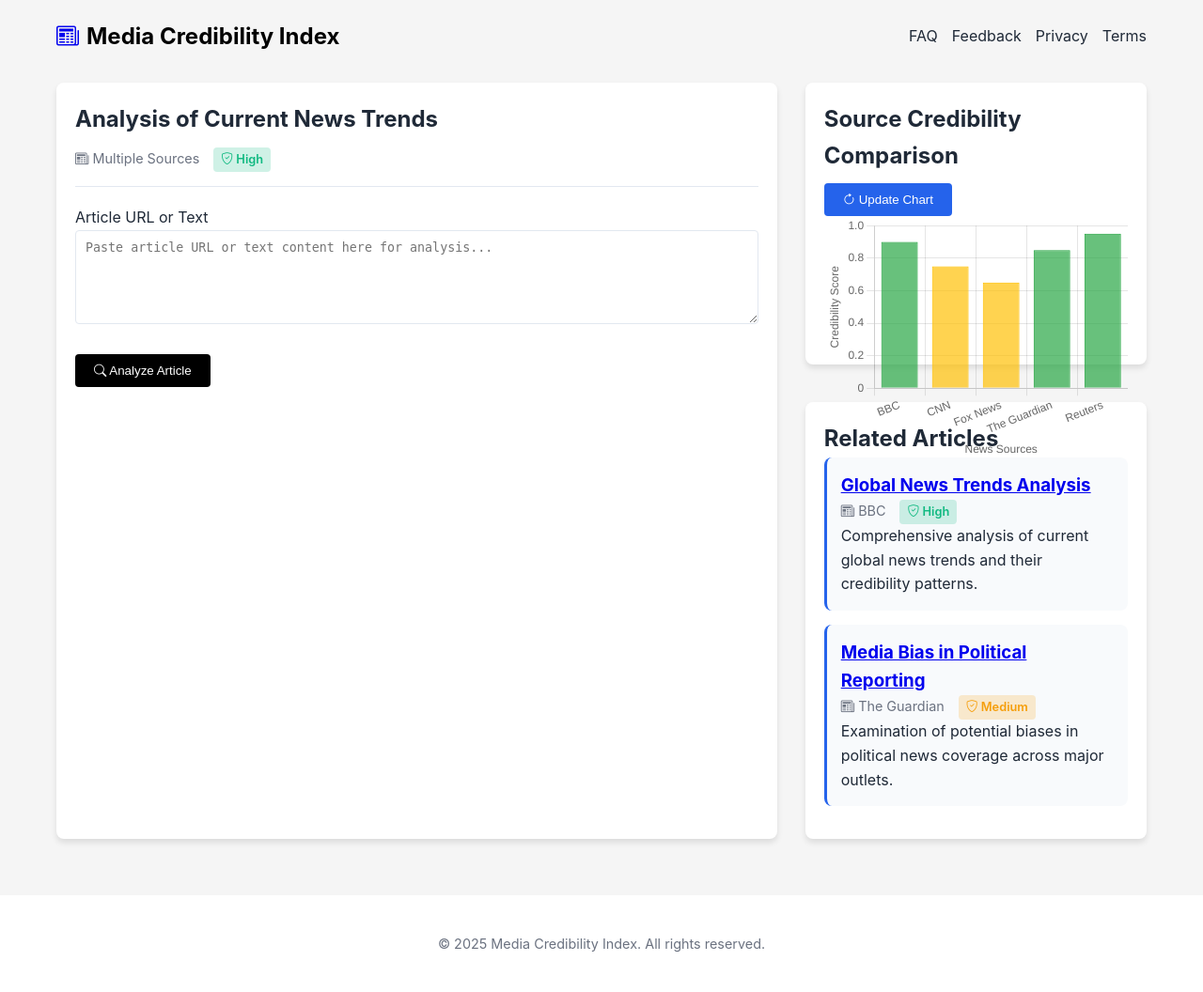
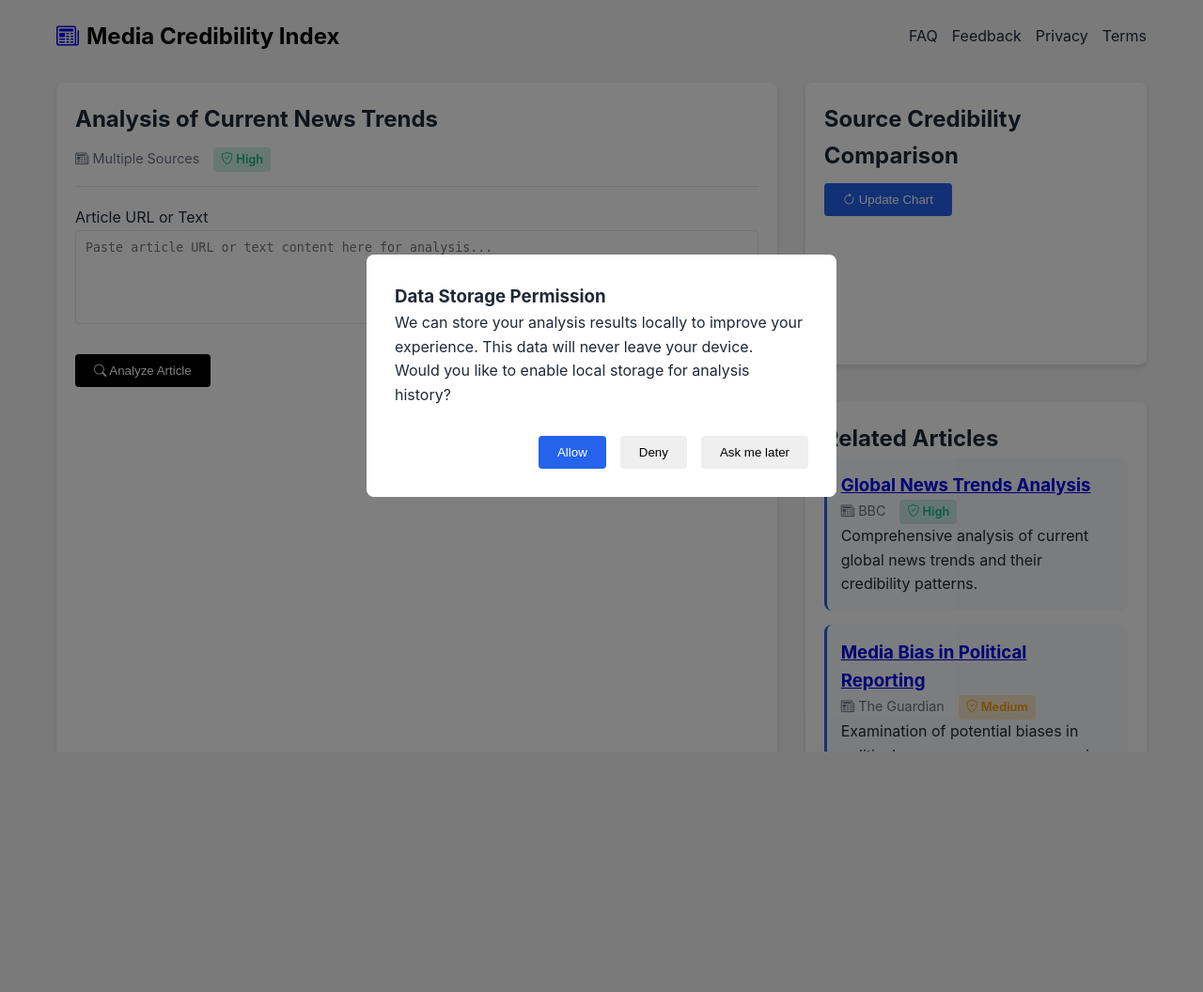
Before and after one commit to credibility-index/credibility-index, a Flask app: page / in a window 1280 px wide. Shown: the whole page at 94% size. After the commit the page ends 800 px from the top, so only its background shows below. Run offline with Flask 3, Linux system fonts and the light colour scheme.

Commit message:
Update index.html

```diff
--- a/templates/index.html
+++ b/templates/index.html
@@ -274,6 +274,35 @@
             font-size: 0.9rem;
         }
 
+        /* Стили для модального окна разрешения */
+        .permission-modal {
+            position: fixed;
+            top: 0;
+            left: 0;
+            width: 100%;
+            height: 100%;
+            background-color: rgba(0,0,0,0.5);
+            display: flex;
+            justify-content: center;
+            align-items: center;
+            z-index: 1000;
+        }
+
+        .permission-modal .modal-content {
+            background: white;
+            padding: 30px;
+            border-radius: 8px;
+            max-width: 500px;
+            width: 90%;
+        }
+
+        .permission-modal .modal-actions {
+            display: flex;
+            justify-content: flex-end;
+            gap: 15px;
+            margin-top: 20px;
+        }
+
         @media (max-width: 768px) {
             .main-content {
                 flex-direction: column;
@@ -314,7 +343,6 @@
                             <label for="articleInput">Article URL or Text</label>
                             <textarea class="form-control" id="articleInput" placeholder="Paste article URL or text content here for analysis..."></textarea>
                         </div>
-                        <!-- Кнопка "Analyze Article" с черным фоном и белым текстом -->
                         <button onclick="analyzeArticle()" class="btn btn-black">
                             <i class="bi bi-search"></i> Analyze Article
                         </button>
@@ -328,7 +356,6 @@
             <div class="sidebar">
                 <div class="chart-container">
                     <h2>Source Credibility Comparison</h2>
-                    <!-- Кнопка "Update Chart" остается синей -->
                     <button onclick="updateChart()" class="btn btn-primary">
                         <i class="bi bi-arrow-clockwise"></i> Update Chart
                     </button>
@@ -337,6 +364,7 @@
 
                 <div class="similar-articles">
                     <h2>Related Articles</h2>
+                    <div id="similarArticlesContainer">
                         <div class="similar-article">
                             <h3><a href="#">Global News Trends Analysis</a></h3>
                             <div class="article-meta">
@@ -352,6 +380,7 @@
                                 <span class="credibility-badge medium"><i class="bi bi-shield-check"></i> Medium</span>
                             </div>
                             <p>Examination of potential biases in political news coverage across major outlets.</p>
+                        </div>
                     </div>
                 </div>
             </div>
@@ -374,6 +403,77 @@
             sources: ['BBC', 'CNN', 'Fox News', 'The Guardian', 'Reuters'],
             scores: [0.9, 0.75, 0.65, 0.85, 0.95]
         };
+
+        // В начале приложения
+        document.addEventListener('DOMContentLoaded', () => {
+            // Проверяем, было ли уже запрошено разрешение
+            const permissionStatus = localStorage.getItem('analysisPermissionStatus');
+
+            if (!permissionStatus) {
+                // Если статуса нет, показываем модальное окно
+                showInitialPermissionModal();
+            } else {
+                // Инициализируем приложение
+                initApp();
+            }
+        });
+
+        // Функция для показа начального модального окна
+        function showInitialPermissionModal() {
+            const modal = document.createElement('div');
+            modal.innerHTML = `
+                <div class="permission-modal">
+                    <div class="modal-content">
+                        <h3>Data Storage Permission</h3>
+                        <p>We can store your analysis results locally to improve your experience. This data will never leave your device.</p>
+                        <p>Would you like to enable local storage for analysis history?</p>
+                        <div class="modal-actions">
+                            <button id="allowStorage" class="btn btn-primary">Allow</button>
+                            <button id="denyStorage" class="btn">Deny</button>
+                            <button id="askLater" class="btn">Ask me later</button>
+                        </div>
+                    </div>
+                </div>
+            `;
+
+            document.body.appendChild(modal);
+
+            // Обработчики кнопок
+            document.getElementById('allowStorage').addEventListener('click', () => {
+                localStorage.setItem('analysisPermission', 'granted');
+                localStorage.setItem('analysisPermissionStatus', 'asked');
+                modal.remove();
+                initApp();
+            });
+
+            document.getElementById('denyStorage').addEventListener('click', () => {
+                localStorage.setItem('analysisPermission', 'denied');
+                localStorage.setItem('analysisPermissionStatus', 'asked');
+                modal.remove();
+                initApp();
+            });
+
+            document.getElementById('askLater').addEventListener('click', () => {
+                localStorage.setItem('analysisPermissionStatus', 'asked');
+                modal.remove();
+                initApp();
+            });
+        }
+
+        // Функция инициализации приложения
+        function initApp() {
+            // Инициализация графика
+            initChart();
+
+            // Остальная инициализация приложения
+            const navLinks = document.querySelectorAll('.navbar-link');
+            navLinks.forEach(link => {
+                link.addEventListener('click', function(e) {
+                    e.preventDefault();
+                    window.location.href = this.getAttribute('href');
+                });
+            });
+        }
 
         // Функция для инициализации графика
         function initChart() {
@@ -444,12 +544,15 @@
                     <p>Updating chart data...</p>
                 </div>
             `;
+
             container.insertAdjacentHTML('afterbegin', loadingHTML);
+
             setTimeout(() => {
                 const loadingElement = container.querySelector('.loading');
                 if (loadingElement) {
                     loadingElement.remove();
                 }
+
                 if (analysisHistory.length > 0) {
                     const sources = analysisHistory.map((_, index) => `Analysis ${index + 1}`);
                     const scores = analysisHistory.map(item => item.credibility_score || 0.7);
@@ -466,10 +569,12 @@
         // Функция для анализа статьи
         async function analyzeArticle() {
             const articleInput = document.getElementById('articleInput').value.trim();
+
             if (!articleInput) {
                 alert('Please enter article text or URL for analysis');
                 return;
             }
+
             const resultsContainer = document.getElementById('analysisResults');
             resultsContainer.innerHTML = `
                 <div class="loading">
@@ -477,16 +582,26 @@
                     <p>Analyzing article content...</p>
                 </div>
             `;
+
             try {
                 const mockAnalysisResult = await simulateArticleAnalysis(articleInput);
+
+                // Проверяем разрешение на сохранение
+                const permission = localStorage.getItem('analysisPermission');
+
+                if (permission === 'granted') {
                     analysisHistory.push({
                         credibility_score: mockAnalysisResult.article.analysis.credibility_score.score,
                         timestamp: new Date().toISOString()
                     });
+
                     if (analysisHistory.length > 10) {
                         analysisHistory.shift();
                     }
+                }
+
                 displayAnalysisResults(mockAnalysisResult);
+
                 if (mockAnalysisResult.article?.similar_articles) {
                     updateChartWithAnalysisData(mockAnalysisResult.article.similar_articles);
                     displaySimilarArticles(mockAnalysisResult.article.similar_articles);
@@ -505,9 +620,11 @@
         // Имитация анализа статьи
         async function simulateArticleAnalysis(inputText) {
             await new Promise(resolve => setTimeout(resolve, 1000));
+
             const randomScore = 0.5 + Math.random() * 0.5;
             const randomSentiment = Math.random();
             const randomBias = Math.random();
+
             return {
                 status: 'success',
                 article: {
@@ -537,15 +654,18 @@
             };
         }
 
+        // Функция для обновления графика на основе анализа
         function updateChartWithAnalysisData(articles) {
             const sources = articles.map((article, index) => `Source ${index + 1}`);
             const scores = articles.map(article => article.analysis?.credibility_score?.score || 0.7);
+
             updateChartWithData({
                 sources: sources,
                 scores: scores
             });
         }
 
+        // Функция для отображения похожих статей
         function displaySimilarArticles(articles) {
             const container = document.getElementById('similarArticlesContainer');
             container.innerHTML = articles.map((article, index) => `
@@ -561,21 +681,25 @@
             `).join('');
         }
 
+        // Вспомогательная функция для определения класса достоверности
         function getCredibilityClass(score) {
             if (score > 0.8) return 'high';
             if (score > 0.6) return 'medium';
             return 'low';
         }
 
+        // Вспомогательная функция для определения уровня достоверности
         function getCredibilityLevel(score) {
             if (score > 0.8) return 'High';
             if (score > 0.6) return 'Medium';
             return 'Low';
         }
 
+        // Функция для отображения результатов анализа
         function displayAnalysisResults(data) {
             const article = data.article || {};
             const analysis = article.analysis || {};
+
             let html = `
                 <div class="analysis-result">
                     <div class="article-header">
@@ -599,6 +723,7 @@
                         </div>
                     </div>
             `;
+
             if (analysis.topics && analysis.topics.length > 0) {
                 html += `
                     <div class="topics-section">
@@ -609,20 +734,10 @@
                     </div>
                 `;
             }
+
             html += `</div>`;
             document.getElementById('analysisResults').innerHTML = html;
         }
-
-        document.addEventListener('DOMContentLoaded', () => {
-            initChart();
-            const navLinks = document.querySelectorAll('.navbar-link');
-            navLinks.forEach(link => {
-                link.addEventListener('click', function(e) {
-                    e.preventDefault();
-                    window.location.href = this.getAttribute('href');
-                });
-            });
-        });
     </script>
 </body>
 </html>
```
Lines whose indentation alone changed are shown as unchanged.
